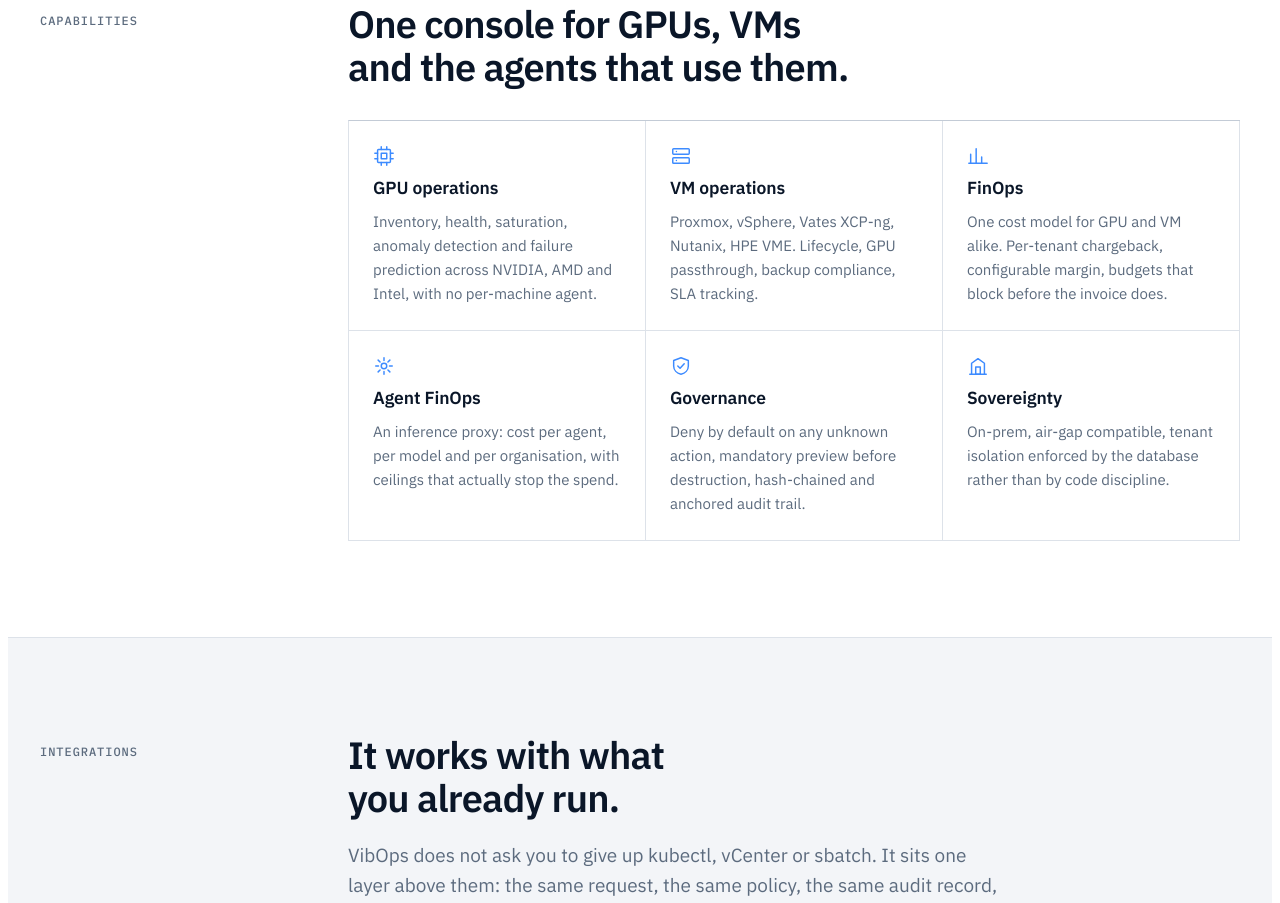
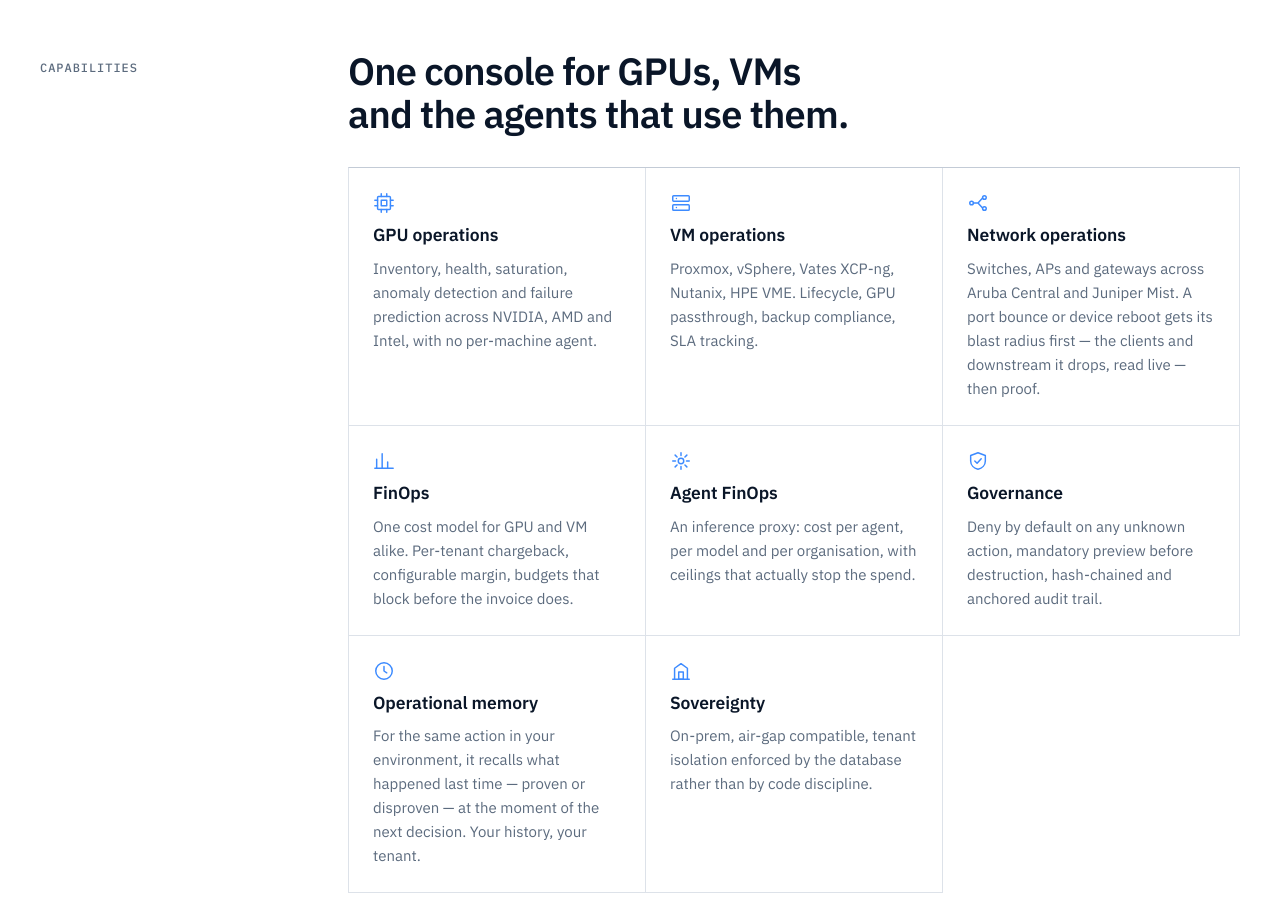
Before and after one commit to VibOpsai/vibopsai.github.io, a plain HTML site: page index.html in a window 1280 px wide. Shown: the part 4278-5181 px from the top of the page. Drawn offline with Linux system fonts and the light colour scheme.

Commit message:
site: feature recent product work — blast radius in the preview, network ops, operational memory
- The 'It asks before it acts' guarantee now names the blast radius: the
  preview shows what an action will touch (pods, VMs, clients), read live (ADR 0067).
- New capability cards: Network operations (Aruba Central, Juniper Mist, ADR 0073)
  and Operational memory (per-tenant recall of proven outcomes, ADR 0068).
- Integrations gains a Network group.

```diff
--- a/index.html
+++ b/index.html
@@ -332,7 +332,7 @@ input::placeholder{color:var(--on-navy-muted)}
 <p class="lede">An agent that can touch production has to earn it. These are not settings you turn on. They are how VibOps is built.</p>
 <div class="cols3">
 <div><span class="k">It never holds the keys</span><h3>Your credentials stay on site.</h3><p>A small gateway lives on your site and only calls out: no inbound port, no VPN. It holds the credentials. The model, whichever one you choose, never sees a secret.</p></div>
-<div><span class="k">It asks before it acts</span><h3>Anything that can break something waits for your approval.</h3><p>Before a risky action it shows you exactly what it is about to do, and stops. Your admins decide what needs an approval, and from whom.</p></div>
+<div><span class="k">It asks before it acts</span><h3>Anything that can break something waits for your approval.</h3><p>Before a risky action it shows you what it will touch — which pods, which VMs, which clients drop — read live from your infrastructure, not guessed, and stops. Your admins decide what needs an approval, and from whom.</p></div>
 <div><span class="k">It proves what it did</span><h3>Done means read back, never assumed.</h3><p>After every action it checks the real state and reports whether it is actually done. Everything lands in an audit trail that cannot be quietly edited, and your compliance reports are built from it.</p></div>
 </div>
 </div>
@@ -368,9 +368,11 @@ input::placeholder{color:var(--on-navy-muted)}
 <div class="caps">
 <div><svg viewBox="0 0 24 24" aria-hidden="true"><rect x="5" y="5" width="14" height="14" rx="1"/><rect x="9" y="9" width="6" height="6"/><path d="M9 2v3M15 2v3M9 19v3M15 19v3M2 9h3M2 15h3M19 9h3M19 15h3"/></svg><h3>GPU operations</h3><p>Inventory, health, saturation, anomaly detection and failure prediction across NVIDIA, AMD and Intel, with no per-machine agent.</p></div>
 <div><svg viewBox="0 0 24 24" aria-hidden="true"><rect x="3" y="4" width="18" height="6" rx="1"/><rect x="3" y="14" width="18" height="6" rx="1"/><path d="M7 7h.01M7 17h.01"/></svg><h3>VM operations</h3><p>Proxmox, vSphere, Vates XCP-ng, Nutanix, HPE VME. Lifecycle, GPU passthrough, backup compliance, SLA tracking.</p></div>
+<div><svg viewBox="0 0 24 24" aria-hidden="true"><circle cx="5" cy="12" r="2"/><circle cx="19" cy="6" r="2"/><circle cx="19" cy="18" r="2"/><path d="M7 12h5M12 12l5-5.5M12 12l5 5.5"/></svg><h3>Network operations</h3><p>Switches, APs and gateways across Aruba Central and Juniper Mist. A port bounce or device reboot gets its blast radius first — the clients and downstream it drops, read live — then proof.</p></div>
 <div><svg viewBox="0 0 24 24" aria-hidden="true"><path d="M4 20V10M10 20V4M16 20v-7M22 20H2"/></svg><h3>FinOps</h3><p>One cost model for GPU and VM alike. Per-tenant chargeback, configurable margin, budgets that block before the invoice does.</p></div>
 <div><svg viewBox="0 0 24 24" aria-hidden="true"><circle cx="12" cy="12" r="3"/><path d="M12 3v3M12 18v3M3 12h3M18 12h3M5.6 5.6l2.1 2.1M16.3 16.3l2.1 2.1M5.6 18.4l2.1-2.1M16.3 7.7l2.1-2.1"/></svg><h3>Agent FinOps</h3><p>An inference proxy: cost per agent, per model and per organisation, with ceilings that actually stop the spend.</p></div>
 <div><svg viewBox="0 0 24 24" aria-hidden="true"><path d="M12 3l8 3v6c0 4.5-3.4 8-8 9-4.6-1-8-4.5-8-9V6z"/><path d="M8.5 12l2.5 2.5 4.5-5"/></svg><h3>Governance</h3><p>Deny by default on any unknown action, mandatory preview before destruction, hash-chained and anchored audit trail.</p></div>
+<div><svg viewBox="0 0 24 24" aria-hidden="true"><circle cx="12" cy="12" r="9"/><path d="M12 7v5l3 2"/></svg><h3>Operational memory</h3><p>For the same action in your environment, it recalls what happened last time — proven or disproven — at the moment of the next decision. Your history, your tenant.</p></div>
 <div><svg viewBox="0 0 24 24" aria-hidden="true"><path d="M3 21h18M5 21V9l7-5 7 5v12"/><rect x="9.5" y="13" width="5" height="8"/></svg><h3>Sovereignty</h3><p>On-prem, air-gap compatible, tenant isolation enforced by the database rather than by code discipline.</p></div>
 </div>
 </div>
@@ -385,6 +387,7 @@ input::placeholder{color:var(--on-navy-muted)}
 <div>
 <div class="group"><p class="label">Accelerators</p><div class="tags"><span>NVIDIA H100 · H200 · Blackwell</span><span>AMD MI300X</span><span>Intel Gaudi 3</span><span>AWS Trainium</span><span>Google TPU</span><span>Groq LPU</span><span>Cerebras WSE</span></div></div>
 <div class="group"><p class="label">Platforms and hypervisors</p><div class="tags"><span>Kubernetes</span><span>OpenShift</span><span>Slurm</span><span>Ray · KubeRay</span><span>Helm</span><span>Proxmox</span><span>vSphere</span><span>Vates XCP-ng</span><span>Nutanix</span><span>HPE VME</span><span>Redfish</span></div></div>
+<div class="group"><p class="label">Network</p><div class="tags"><span>HPE Aruba Central</span><span>Juniper Mist</span></div></div>
 <div class="group"><p class="label">Managed Kubernetes and clouds</p><div class="tags"><span>Amazon EKS</span><span>Azure AKS</span><span>Google GKE</span><span>NVIDIA DGX Cloud</span><span>Scaleway</span><span>Outscale</span></div></div>
 <div class="group"><p class="label">Models</p><div class="tags"><span>vLLM</span><span>Ollama</span><span>NVIDIA NIM</span><span>Anthropic</span><span>Any OpenAI-compatible endpoint</span></div></div>
 </div>
```
